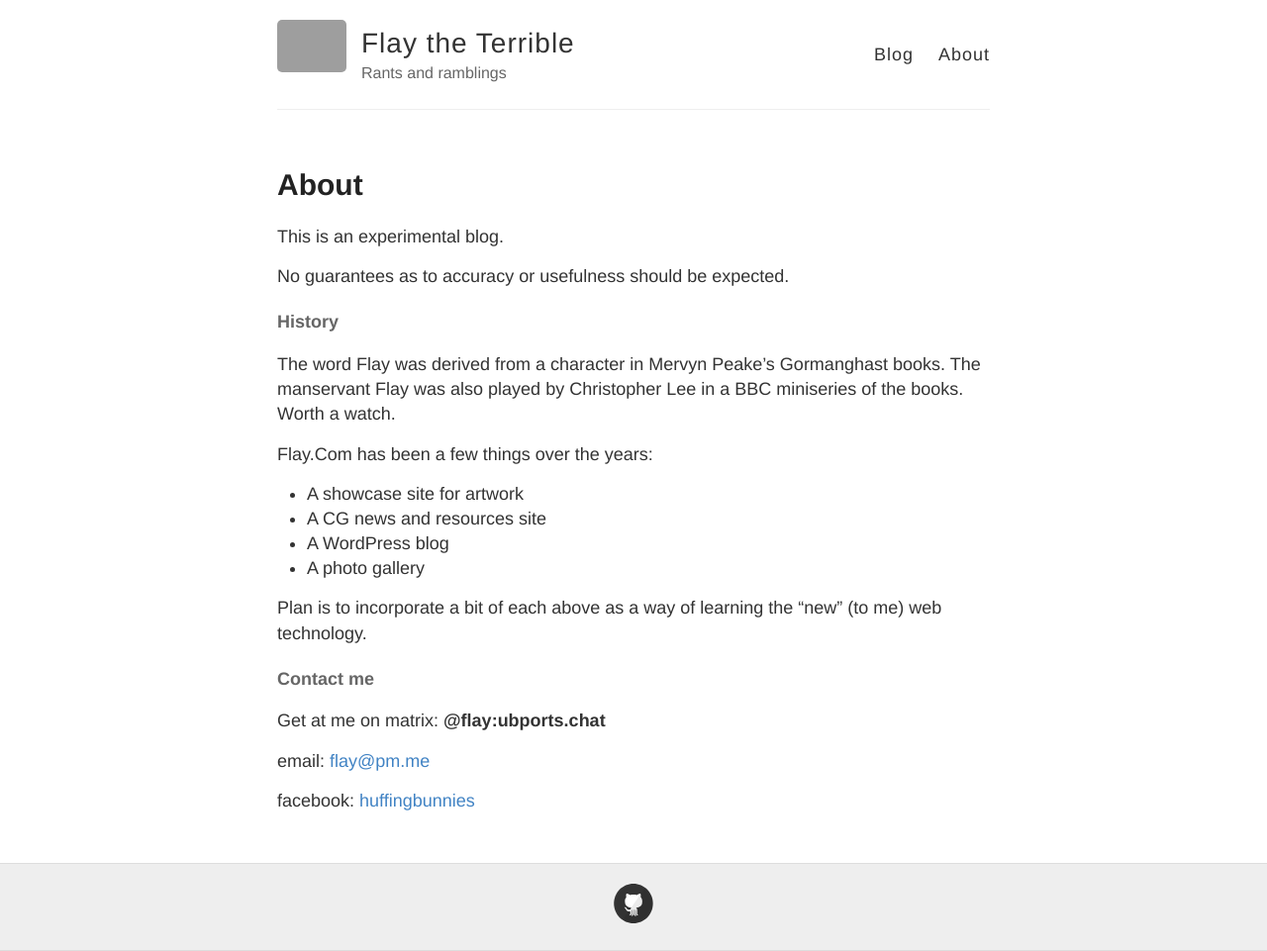
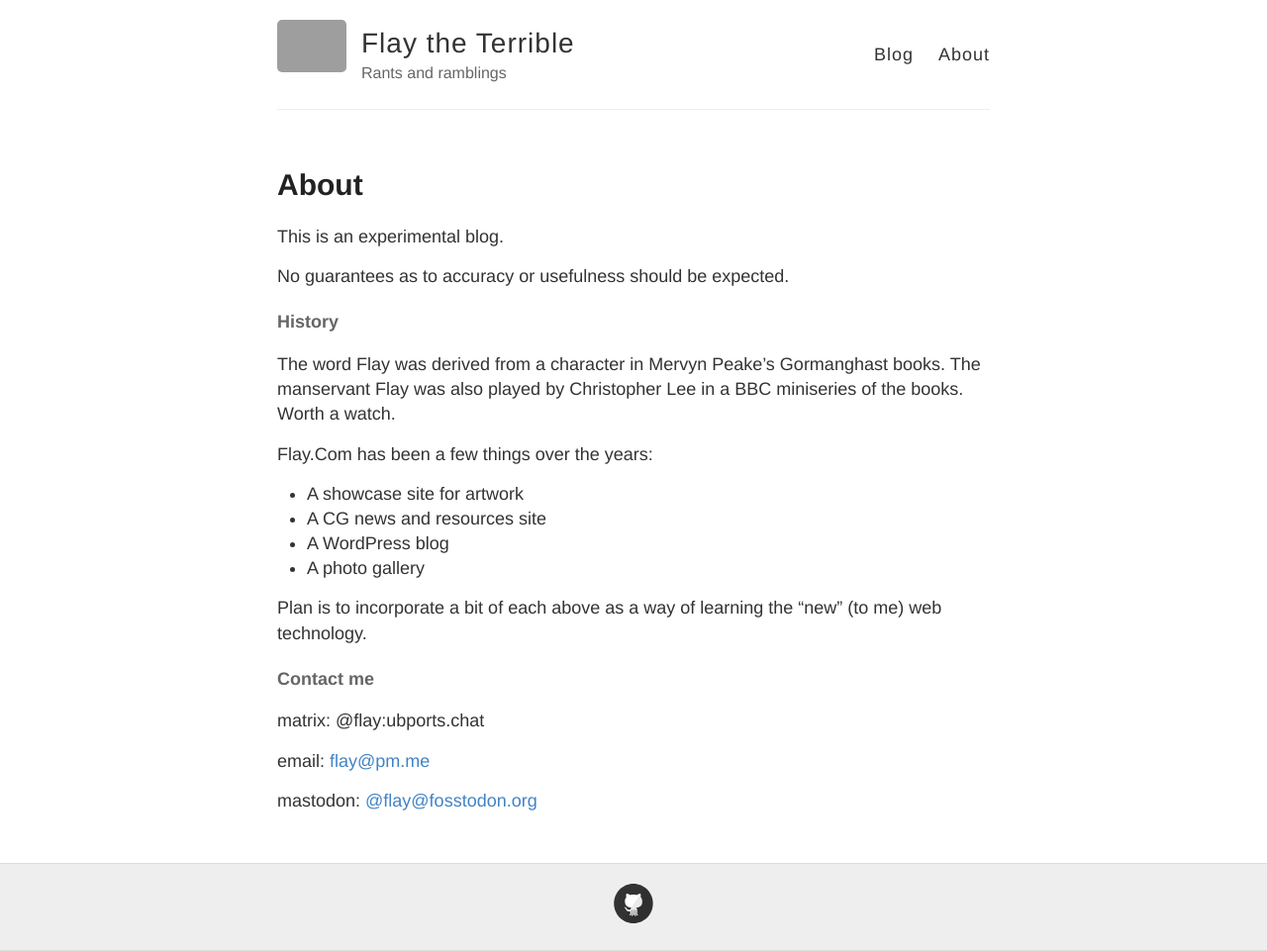
Before and after one commit to FlayTheTerrible/FlayTheTerrible.github.io, a Jekyll site: the page built from about.md, in a window 1280 px wide. Shown: the whole page at 99% size. Built offline with Jekyll 4.4.1, drawn with Linux system fonts in a browser that asks for light colours; grey boxes are pictures that could not be loaded.

Commit message:
Update about.md

```diff
--- a/about.md
+++ b/about.md
@@ -24,8 +24,8 @@ Plan is to incorporate a bit of each above as a way of learning the "new" (to me
 
 #### Contact me
 
-Get at me on matrix: **@flay:ubports.chat**
+matrix: @flay:ubports.chat
 
 email: [flay@pm.me](mailto:flay@pm.me)
 
-facebook: [huffingbunnies](https://www.facebook.com/huffingbunnies "huff the bunnies")
+mastodon: [@flay@fosstodon.org](https://fosstodon.org/invite/d3fYrcqE)
```
